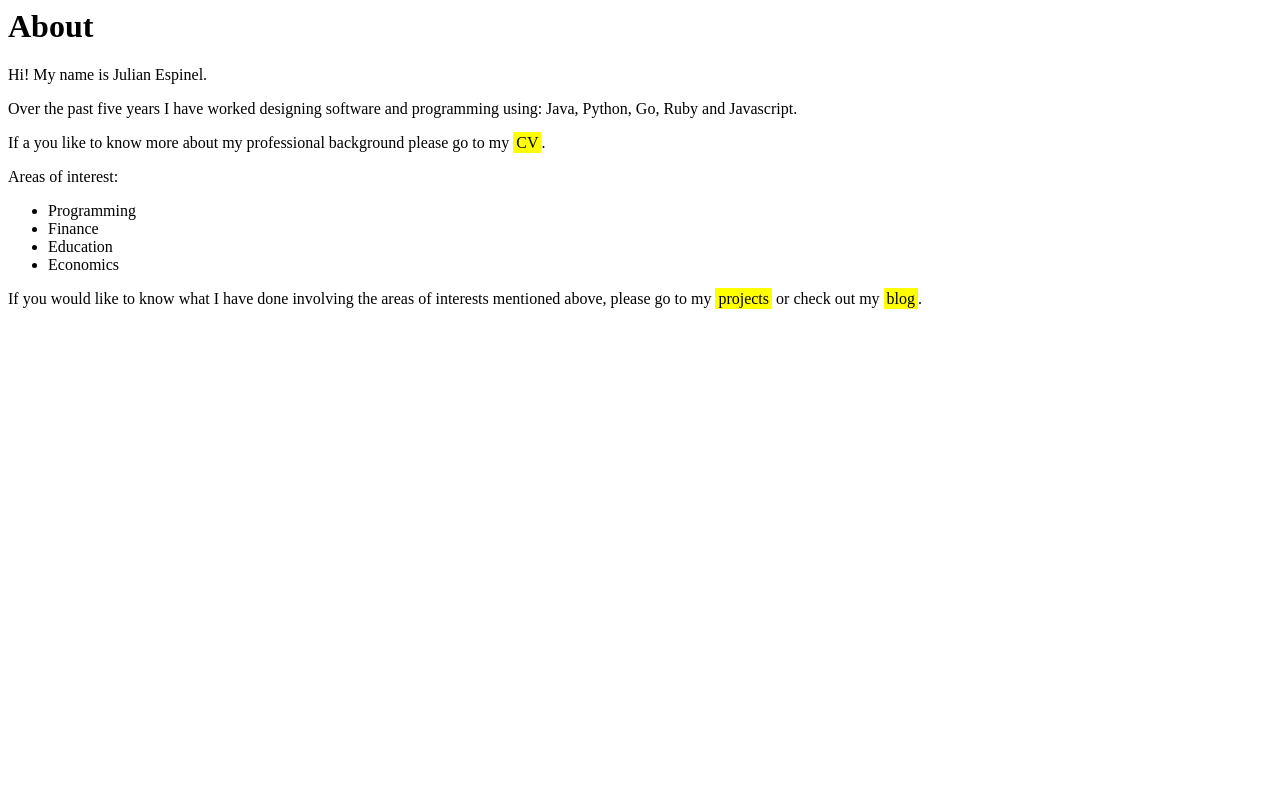
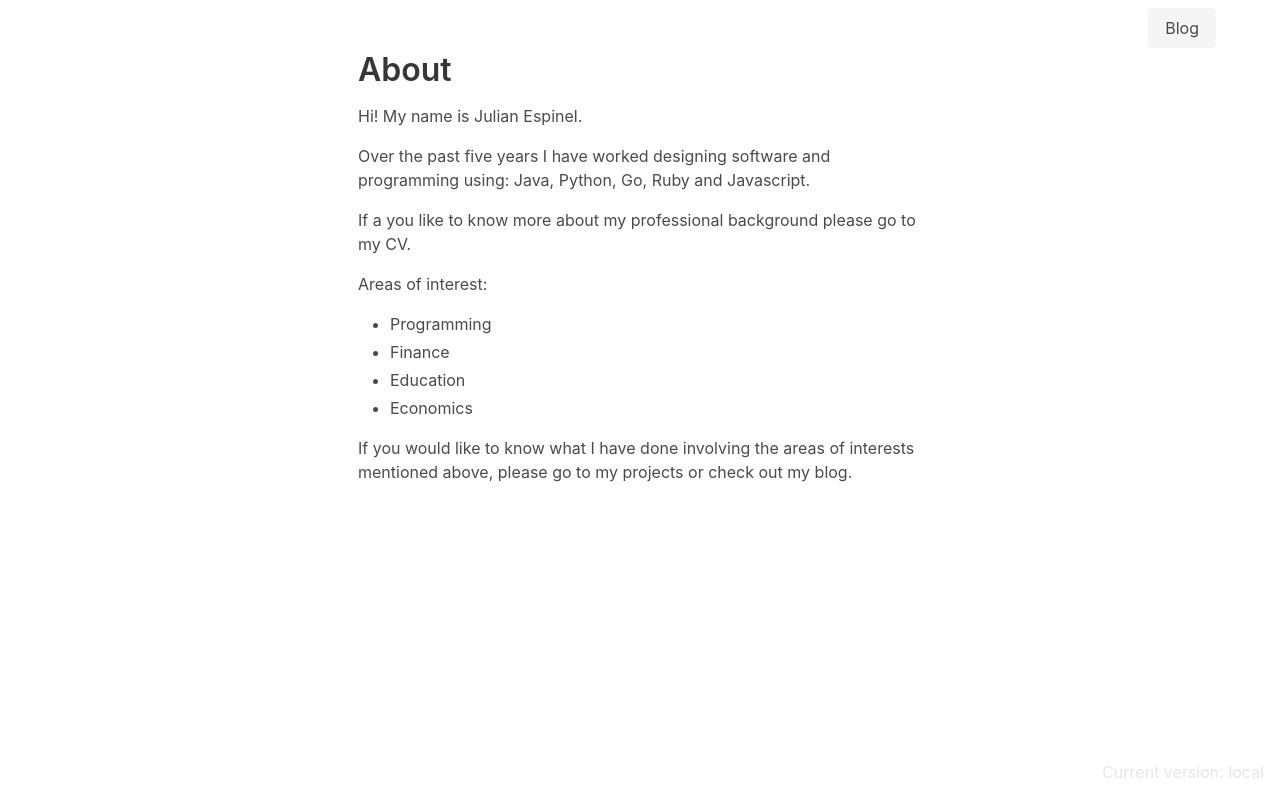
Before and after one commit to julianespinel/website, a Django app: template about/templates/about/index.html in a window 1280 px wide. Run offline with Django 3.2, Linux system fonts and the light colour scheme; the template is opened without the code that fills it, so the values that code supplies are empty; some libraries are stand-ins or nearby versions.

Commit message:
Use about base template

```diff
--- /dev/null
+++ b/about/templates/about/base.html
@@ -0,0 +1,10 @@
+{% extends 'base.html' %}
+{% load static %}
+
+{% block headers %}
+    <title>jespinel.com - about</title>
+    <meta name="description" content="Julian Espinel personal blog">
+
+    <link rel="stylesheet" type="text/css" href="{% static 'blog/css/blog.css' %}">
+    <link rel="stylesheet" type="text/css" href="{% static 'blog/css/pygments.css' %}">
+{% endblock %}
--- a/about/templates/about/index.html
+++ b/about/templates/about/index.html
@@ -1,5 +1,6 @@
-{% load static %}
-<link rel="stylesheet" type="text/css" href="{% static 'about/style.css' %}">
+{% extends 'about/base.html' %}
+
+{% block content %}
 
 <h1>About</h1>
 
@@ -32,3 +33,5 @@
     mentioned above, please go to my <span class="highlight">projects</span> or
     check out my <span class="highlight">blog</span>.
 </p>
+
+{% endblock %}
```
